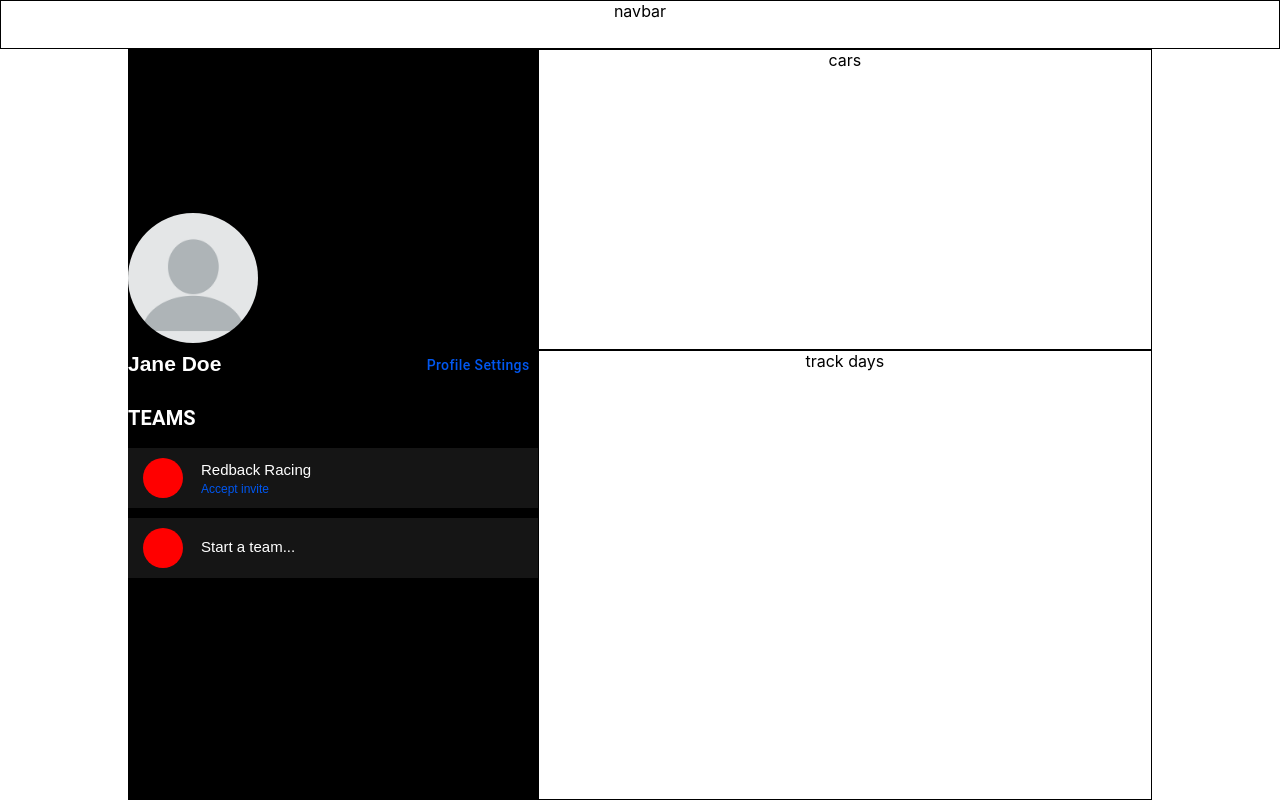
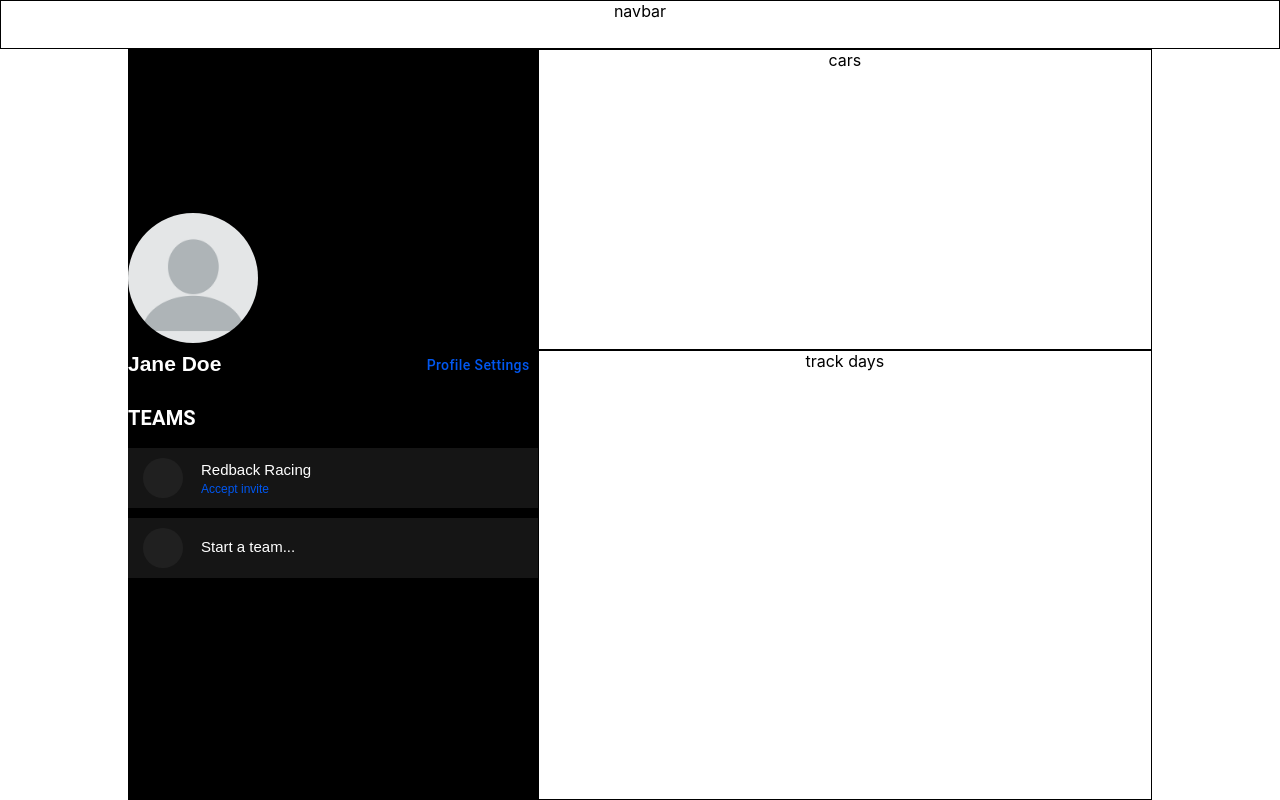
Before and after one commit to danielding3/NMP-rb-userpage, a React (Create React App) app in the folder client/: page / in a window 1280 px wide. Built offline with nearby package versions, Linux system fonts and the light colour scheme.

Commit message:
change background of team logo

```diff
--- a/client/src/components/Team/Team.module.css
+++ b/client/src/components/Team/Team.module.css
@@ -29,7 +29,7 @@ img {
 
 .leftContainer {
   border-radius: 50%;
-  background-color: red;
+  background-color: #202020;
   height: 40px;
   width: 40px;
   margin-left: 15px;
```
